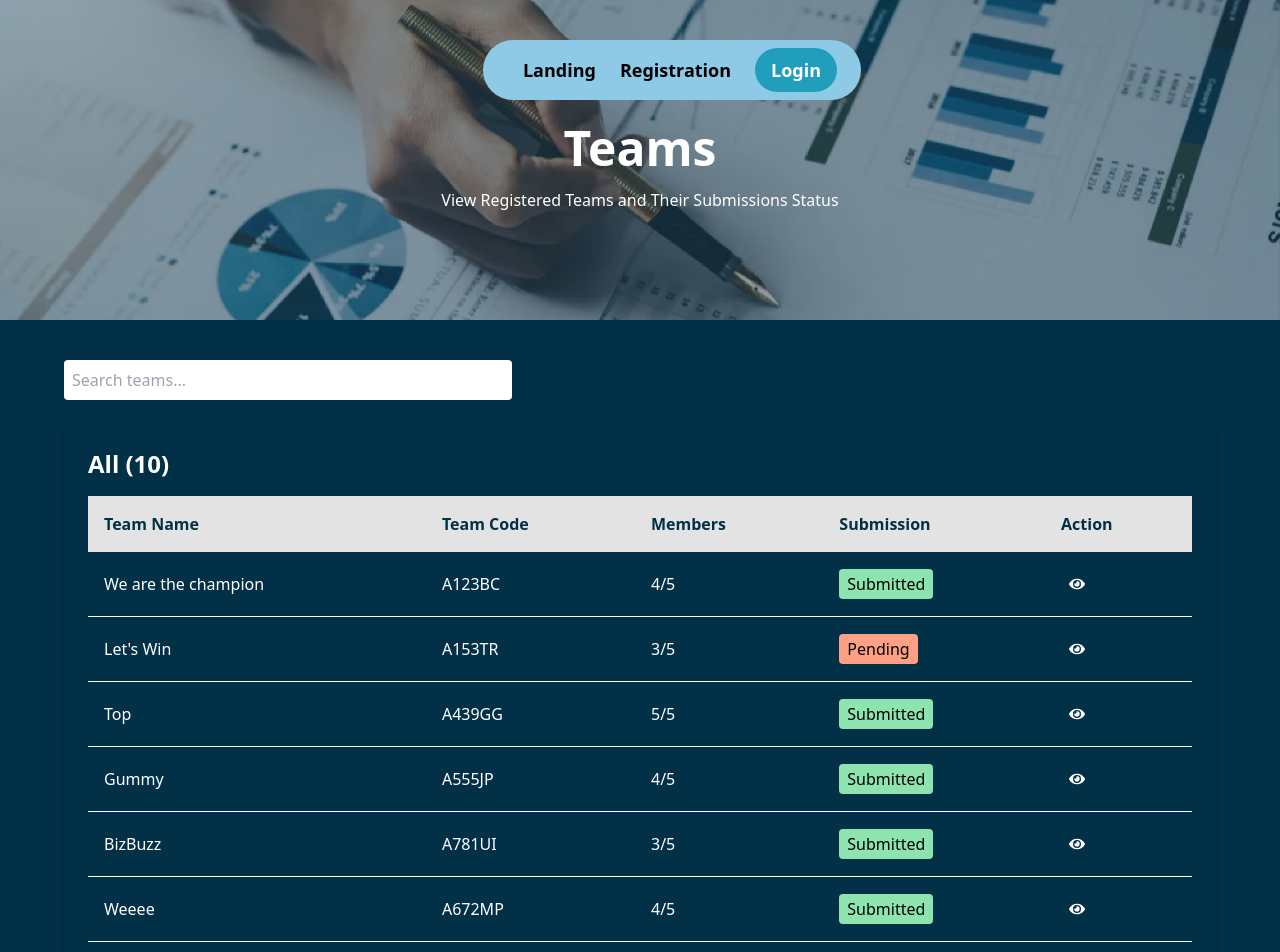
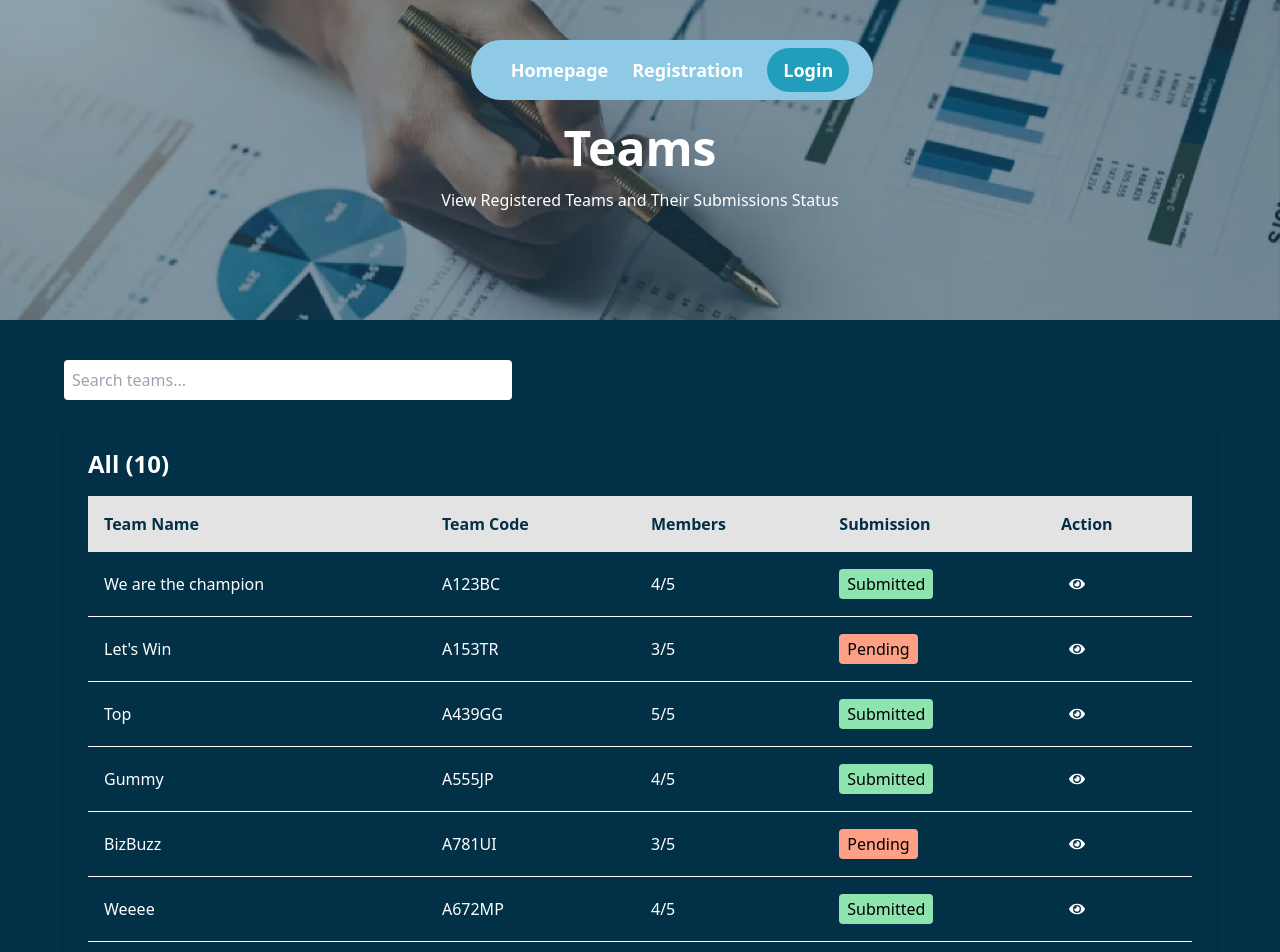
Before and after one commit to diminecjean/hackfinity, a Next.js app: page /admin/view_team in a window 1280 px wide. Shown: the top 952 px of the page. Built offline with nearby package versions, Linux system fonts and the light colour scheme.

Commit message:
update navbar design

```diff
--- a/src/app/admin/view_team/page.js
+++ b/src/app/admin/view_team/page.js
@@ -10,7 +10,7 @@ const TeamsPage = () => {
         { name: "Let's Win", code: 'A153TR', members: '3/5', submission: 'Pending' },
         { name: 'Top', code: 'A439GG', members: '5/5', submission: 'Submitted' },
         { name: 'Gummy', code: 'A555JP', members: '4/5', submission: 'Submitted' },
-        { name: 'BizBuzz', code: 'A781UI', members: '3/5', submission: 'Submitted' },
+        { name: 'BizBuzz', code: 'A781UI', members: '3/5', submission: 'Pending' },
         { name: 'Weeee', code: 'A672MP', members: '4/5', submission: 'Submitted' },
         { name: 'Apex', code: 'A222FL', members: '4/5', submission: 'Submitted' },
         { name: 'Big Bang', code: 'A443OIP', members: '5/5', submission: 'Submitted' },
--- a/src/app/layout.js
+++ b/src/app/layout.js
@@ -56,7 +56,7 @@ const Navbar = () => {
   const [prevScrollY, setPrevScrollY] = useState(0);
 
   const navLinks = [
-    { href: '/', label: 'Landing', showWhenLoggedIn: true, showWhenLoggedOut: true, showWhenAdminLoggedIn: true },
+    { href: '/', label: 'Homepage', showWhenLoggedIn: true, showWhenLoggedOut: true, showWhenAdminLoggedIn: true },
     { href: '/registration', label: 'Registration', showWhenLoggedIn: false, showWhenLoggedOut: true, showWhenAdminLoggedIn: false },
     { href: '/submission', label: 'Submission', showWhenLoggedIn: true, showWhenLoggedOut: false, showWhenAdminLoggedIn: false },
     { href: '/resources', label: 'Resources', showWhenLoggedIn: true, showWhenLoggedOut: false, showWhenAdminLoggedIn: false },
@@ -125,9 +125,9 @@ const Navbar = () => {
     // Probably need to pass the user role to other components across different pages to conditionally render stuff
     // (like the + button in resources.)
     <>
-      <div className={`hidden sm:flex fixed top-10 sm:max-w-md md:max-w-lg z-50 rounded-full transition-transform duration-300 ${navbarVisible ? 'translate-y-0' : '-translate-y-[200%]'} ${isLoggedIn ? 'bg-yellow-mid' : 'bg-blue-light'} p-2`}>
+      <div className={`hidden sm:flex fixed top-10 sm:max-w-md md:max-w-xl z-50 rounded-full transition-transform duration-300 ${navbarVisible ? 'translate-y-0' : '-translate-y-[200%]'} ${isLoggedIn ? 'bg-yellow-mid' : 'bg-blue-light'} p-2`}>
         <div className="mx-auto flex justify-center items-center">
-          <div className="hidden sm:flex pr-4 pl-8 sm:gap-x-2 md:gap-x-6 text-center font-semibold sm:text-md md:text-lg">
+          <div className="text-white hidden sm:flex pr-4 pl-8 sm:gap-x-2 md:gap-x-6 text-center font-bold sm:text-md md:text-lg">
             {navLinks
               .filter(link => {
                 if (isAdmin) {
@@ -136,7 +136,7 @@ const Navbar = () => {
                 return isLoggedIn ? link.showWhenLoggedIn : link.showWhenLoggedOut;
               })
               .map(link => (
-                <div key={link.href} className={`flex items-center hover:underline ${currentPage === link.href ? 'underline' : ''}`}>
+                <div key={link.href} className={`flex items-center hover:underline ${currentPage === link.href ? 'underline text-black' : ''}`}>
                   <Link href={link.href}>
                     <p onClick={() => setCurrentPage(link.href)}>{link.label}</p>
                   </Link>
--- a/src/app/registration/page.js
+++ b/src/app/registration/page.js
@@ -245,9 +245,9 @@ function ConfirmRegistration({ form }) {
       <div><p className="font-semibold text-lg">Thank you for registering for BizMaker!</p></div>
       <div><p className="font-medium text-lg"><br />A confirmation email has been sent to {form.getValues("email")}.</p></div>
       <div className="p-8">
-        {/* TODO:  Need to register current page as landing page so that it reflects on the navbar*/}
+        {/* TODO:  Need to register current page as homepage page so that it reflects on the navbar*/}
         <Link href='/'>
-            <p className="rounded-full px-6 py-4 bg-blue-mid text-white font-semibold">Return to Landing Page</p>
+            <p className="rounded-full px-6 py-4 bg-blue-mid text-white font-semibold">Return to Home Page</p>
         </Link>
       </div>
     </div>
```
